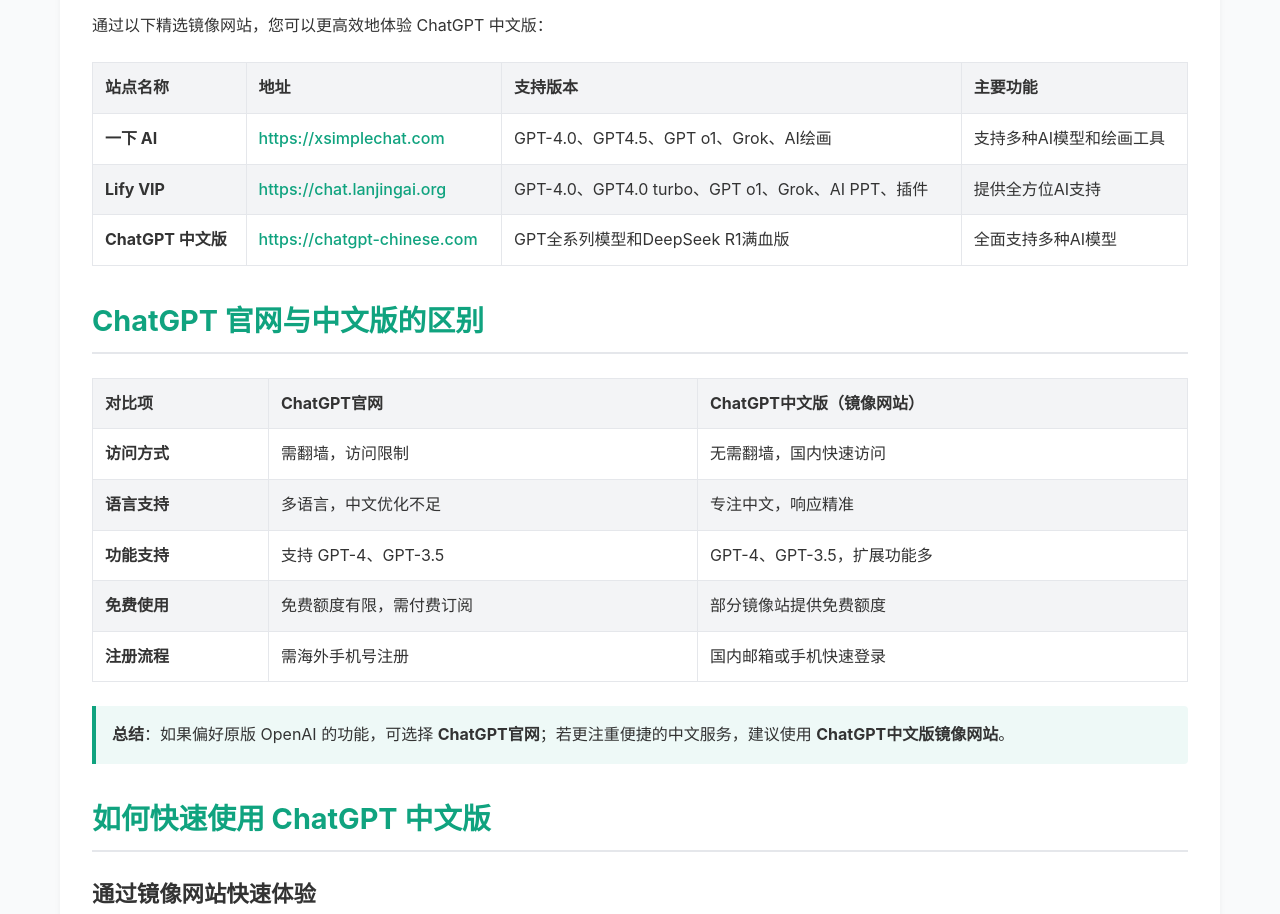
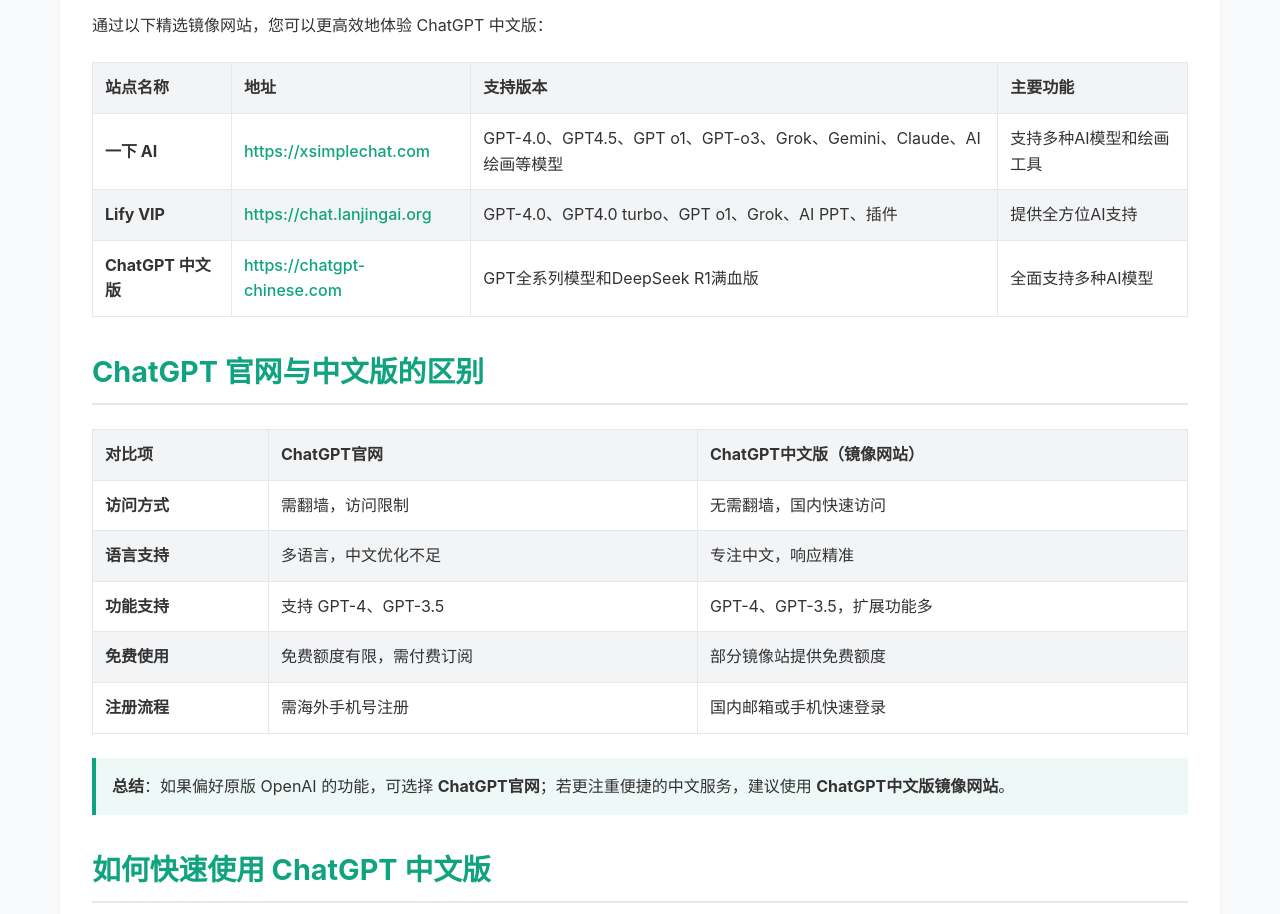
Before and after one commit to chatgpt-home/chatgpt-cn-guide, a plain HTML site: page index.html in a window 1280 px wide. Shown: the part 1262-2176 px from the top of the page. Drawn offline with Linux system fonts and the light colour scheme.

Commit message:
Update index.html

```diff
--- a/index.html
+++ b/index.html
@@ -299,7 +299,7 @@
                     <tr>
                         <td><strong>一下 AI</strong></td>
                         <td><a href="https://xsimplechat.com" rel="noopener">https://xsimplechat.com</a></td>
-                        <td>GPT-4.0、GPT4.5、GPT o1、Grok、AI绘画</td>
+                        <td>GPT-4.0、GPT4.5、GPT o1、GPT-o3、Grok、Gemini、Claude、AI绘画等模型</td>
                         <td>支持多种AI模型和绘画工具</td>
                     </tr>
                     <tr>
```
